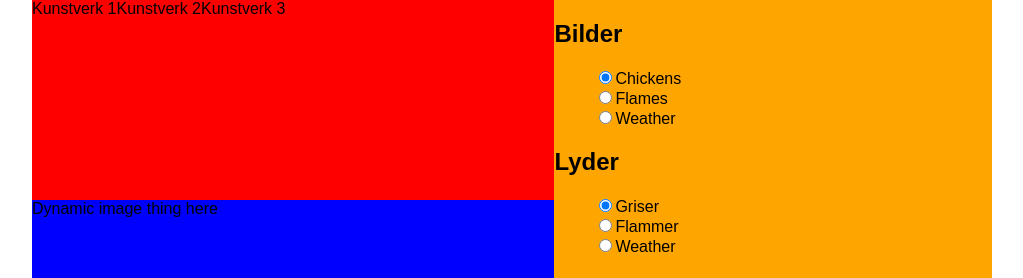
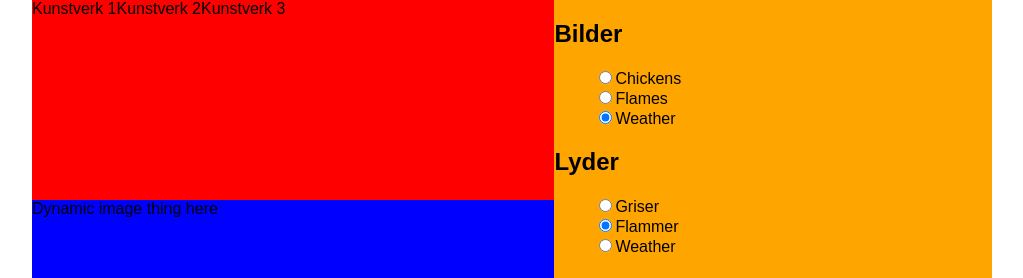
Before and after one commit to IT2810/it2810-webutvikling-h18-prosjekt-2-gruppe--45, a React (Create React App) app: page / in a window 1280 px wide. Shown: the top 278 px of the page, without its empty margins (128-1151 px from the left). Built offline with nearby package versions, Linux system fonts and the light colour scheme.

Commit message:
Adds global strings and randomized initial gallery values

```diff
--- a/src/MediaPicker/index.js
+++ b/src/MediaPicker/index.js
@@ -1,22 +1,46 @@
 import React from 'react';
 import './MediaPicker.css';
 
+const CHICKEN_STRING = 'chicken';
+const PIGS_STRING = 'pigs';
+const FLAMES_STRING = 'flames';
+const WEATHER_STRING = 'weather';
+const JOKES_STRING = 'jokes';
+const SONGS_STRING = 'songs';
+
 /**
- * Class for handling users mediapicks.
+ * Class for handling users picking media category.
  */
 class MediaPicker extends React.Component {
-
   constructor(props) {
     super(props);
 
     /**
+     * Creates an array 'randomIndexes' that contains three random indexes
+     * between 0 and 2
+     */
+    let randomIndexes = [];
+
+    for (let i = 0; i < 3; i++) {
+      randomIndexes.push(Math.floor(Math.random() * 3));
+    }
+
+    /**
+     * Lists of strings for available images, audios and texts
+     */
+    const IMAGES = [CHICKEN_STRING, FLAMES_STRING, WEATHER_STRING];
+    const AUDIOS = [PIGS_STRING, FLAMES_STRING, WEATHER_STRING];
+    const TEXTS = [FLAMES_STRING, JOKES_STRING, SONGS_STRING];
+
+    /**
+     * Sets the chosen category based on the random indexes
      * States for the three formats of categories
      * @type {{image: string, audio: string, text: string}}
      */
     this.state = {
-      image: "chicken",
-      audio: "pigs",
-      text: "flames"
+      image: IMAGES[randomIndexes[0]],
+      audio: AUDIOS[randomIndexes[1]],
+      text: TEXTS[randomIndexes[2]],
     };
   }
 
@@ -24,24 +48,23 @@ class MediaPicker extends React.Component {
    * Eventlisteners for the radiobuttons
    * @param e   the pressed radiobutton
    */
-  onImageChanged = (e) => {
+  onImageChanged = e => {
     this.setState({
-      image: (e.currentTarget.value)
+      image: e.currentTarget.value,
     });
   };
 
-  onAudioChanged = (e) => {
+  onAudioChanged = e => {
     this.setState({
-      audio: e.currentTarget.value
+      audio: e.currentTarget.value,
     });
   };
 
-  onTextChanged = (e) => {
+  onTextChanged = e => {
     this.setState({
-      text: e.currentTarget.value
+      text: e.currentTarget.value,
     });
   };
-
 
   render() {
     return (
@@ -53,8 +76,11 @@ class MediaPicker extends React.Component {
               <ul>
                 <li>
                   <label>
-                    <input name={"image"} type={"radio"} value={"chicken"}
-                           checked={this.state.image === "chicken"}
+                    <input
+                      name={'image'}
+                      type={'radio'}
+                      value={CHICKEN_STRING}
+                      checked={this.state.image === CHICKEN_STRING}
                       onChange={this.onImageChanged}
                     />
                     Chickens
@@ -62,8 +88,11 @@ class MediaPicker extends React.Component {
                 </li>
                 <li>
                   <label>
-                    <input name={"image"} type={"radio"} value={"flames"}
-                           checked={this.state.image === "flames"}
+                    <input
+                      name={'image'}
+                      type={'radio'}
+                      value={FLAMES_STRING}
+                      checked={this.state.image === FLAMES_STRING}
                       onChange={this.onImageChanged}
                     />
                     Flames
@@ -71,8 +100,11 @@ class MediaPicker extends React.Component {
                 </li>
                 <li>
                   <label>
-                    <input name={"image"} type={"radio"} value={"weather"}
-                           checked={this.state.image === "weather"}
+                    <input
+                      name={'image'}
+                      type={'radio'}
+                      value={WEATHER_STRING}
+                      checked={this.state.image === WEATHER_STRING}
                       onChange={this.onImageChanged}
                     />
                     Weather
@@ -86,8 +118,11 @@ class MediaPicker extends React.Component {
               <ul>
                 <li>
                   <label>
-                    <input name={"audio"} type={"radio"} value={"pigs"}
-                           checked={this.state.audio === "pigs"}
+                    <input
+                      name={'audio'}
+                      type={'radio'}
+                      value={PIGS_STRING}
+                      checked={this.state.audio === PIGS_STRING}
                       onChange={this.onAudioChanged}
                     />
                     Griser
@@ -95,8 +130,11 @@ class MediaPicker extends React.Component {
                 </li>
                 <li>
                   <label>
-                    <input name={"audio"} type={"radio"} value={"flames"}
-                           checked={this.state.audio === "flames"}
+                    <input
+                      name={'audio'}
+                      type={'radio'}
+                      value={FLAMES_STRING}
+                      checked={this.state.audio === FLAMES_STRING}
                       onChange={this.onAudioChanged}
                     />
                     Flammer
@@ -104,8 +142,11 @@ class MediaPicker extends React.Component {
                 </li>
                 <li>
                   <label>
-                    <input name={"audio"} type={"radio"} value={"weather"}
-                           checked={this.state.audio === "weather"}
+                    <input
+                      name={'audio'}
+                      type={'radio'}
+                      value={WEATHER_STRING}
+                      checked={this.state.audio === WEATHER_STRING}
                       onChange={this.onAudioChanged}
                     />
                     Weather
@@ -119,8 +160,11 @@ class MediaPicker extends React.Component {
               <ul>
                 <li>
                   <label>
-                    <input name={"text"} type={"radio"} value={"flames"}
-                           checked={this.state.text === "flames"}
+                    <input
+                      name={'text'}
+                      type={'radio'}
+                      value={FLAMES_STRING}
+                      checked={this.state.text === FLAMES_STRING}
                       onChange={this.onTextChanged}
                     />
                     Brennende dikt
@@ -128,8 +172,11 @@ class MediaPicker extends React.Component {
                 </li>
                 <li>
                   <label>
-                    <input name={"text"} type={"radio"} value={"jokes"}
-                           checked={this.state.text === "jokes"}
+                    <input
+                      name={'text'}
+                      type={'radio'}
+                      value={JOKES_STRING}
+                      checked={this.state.text === JOKES_STRING}
                       onChange={this.onTextChanged}
                     />
                     Vitser
@@ -137,8 +184,11 @@ class MediaPicker extends React.Component {
                 </li>
                 <li>
                   <label>
-                    <input name={"text"} type={"radio"} value={"songs"}
-                           checked={this.state.text === "songs"}
+                    <input
+                      name={'text'}
+                      type={'radio'}
+                      value={SONGS_STRING}
+                      checked={this.state.text === SONGS_STRING}
                       onChange={this.onTextChanged}
                     />
                     Sanger
@@ -153,5 +203,4 @@ class MediaPicker extends React.Component {
   }
 }
 
-
 export default MediaPicker;
```
Lines whose indentation alone changed are shown as unchanged.
